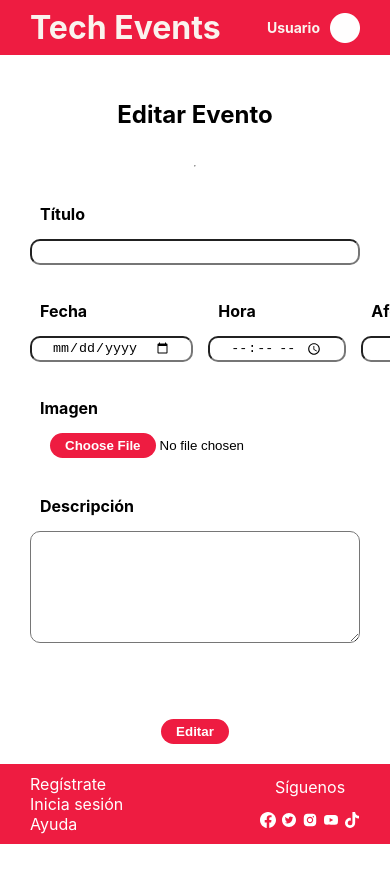
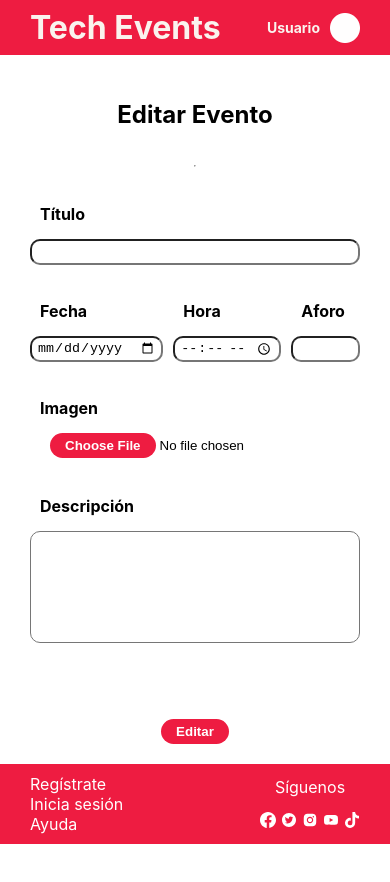
Before and after one commit to mihaelagheorghiu10/TechEvents-frontt, a React (Create React App) app: page /eventForm in a window 390 px wide. Shown: the top 882 px of the page. Built offline with nearby package versions, Linux system fonts and the light colour scheme; grey boxes are pictures that could not be loaded.

Commit message:
fix max_participants input responsiveness

```diff
--- a/src/pages/EventForm/eventForm.module.css
+++ b/src/pages/EventForm/eventForm.module.css
@@ -48,6 +48,7 @@
     width: 100%;
     border-radius: 10px;
     padding: 10px 20px;
+    resize: none;
 }
 
 .labelInput::-webkit-inner-spin-button {
@@ -56,8 +57,16 @@
 
 .dateHour {
     display: flex;
-    gap: 15px;
+    gap: 10px;
     width: 100%;
+}
+
+.dateHour input{
+    padding: 5px;
+}
+
+.dateHour input #max_participants{
+    width: 30px !important;
 }
 
 .imgButton #file-input-button {
```
